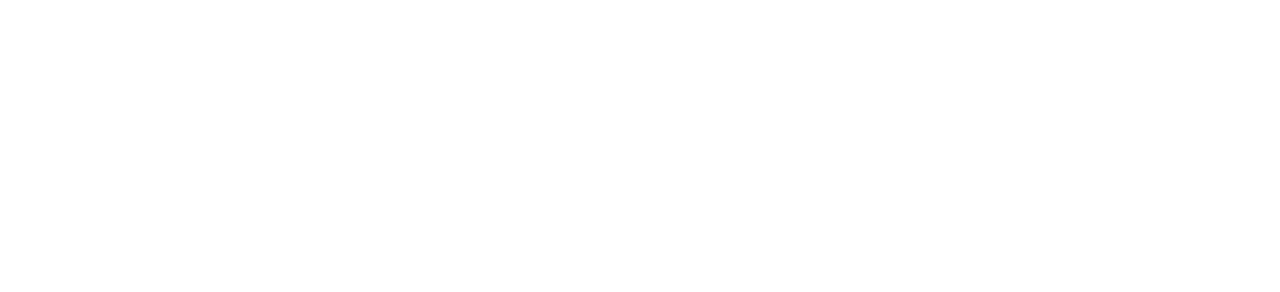
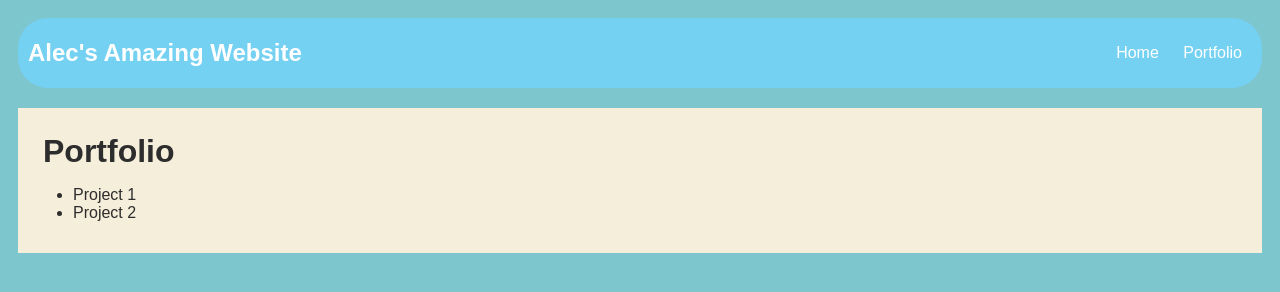
Before and after one commit to rvierbuc/alec-vierbuchen-github.io, a plain HTML site: page portfolio.html in a window 1280 px wide. Drawn offline with Linux system fonts and the light colour scheme.

Commit message:
Added a Portfolio

```diff
--- a/portfolio.html
+++ b/portfolio.html
@@ -1,7 +1,101 @@
 <!DOCTYPE html>
 <html>
     <head>
+        <title>Alec's Amazing Website</title>
+        <style>
+            body {
+                background: rgb(125, 198, 205);
+                color: rgb(45, 45, 45);
+                padding: 10px;
+                font-family: arial;
+            }
+            header{
+                font-size: 1.5em;
+                font-weight: bold;
+            }
+            h1{
+                margin: 10px;
+            }
+            #all-contents {
+                max-width: 800px;
+                margin: auto;
+            }
+
+            /* navigation menu */
+            nav {
+                background: rgb(117, 209, 242);
+                margin: 0 auto;
+                margin-bottom: 20px;
+                display: flex;
+                padding: 10px;
+                border-radius: 30px;
+
+            }
+            nav header{
+                display: flex;
+                align-items: center;
+                color: rgb(255, 255, 255);
+                flex: 1;
+            }
+            nav ul {
+                list-style-image: none;
+            }
+            nav li {
+                display: inline-block;
+                padding: 0 10px;
+            }
+            nav a {
+                text-decoration: none;
+                color: #fff;
+            }
+
+            /* main container area beneath menu */
+            main {
+                background: rgb(245, 238, 219);
+                display: flex;
+            }
+            .content {
+                flex: 1;
+                padding: 15px;
+            }
+            /* portfolio styles */
+            #portfolio{
+                list-style-type: none;
+                padding-left: 0;
+            }
+            #portfolio li {
+                background: #fff;
+                padding: 10px;
+                border-radius: 10px;
+                margin-bottom: 10px;
+            }
+            #portfolio li:hover{
+                background: #eee;
+            }
+            #portfolio a{
+                text-decoration: none;
+                color: #454545;
+            }
+        </style>
     </head>
-    <div>
+    <body>
+    <div id="all contents">
+        <nav>
+            <header>Alec's Amazing Website</header>
+            <ul>
+                <li><a href="index.html">Home</a></li>
+                <li><a href="portfolio.html">Portfolio</a></li>
+            </ul>
+        </nav>
+        <main>
+            <div class="content">
+                <h1>Portfolio</h1>
+                <ul id=""portfolio>
+                    <li>Project 1</li>
+                    <li>Project 2</li>
+                </ul>
+            </div>
+        </main>
     </div>
+</body>
 </html>
```
Also changed, not shown: README.md.
